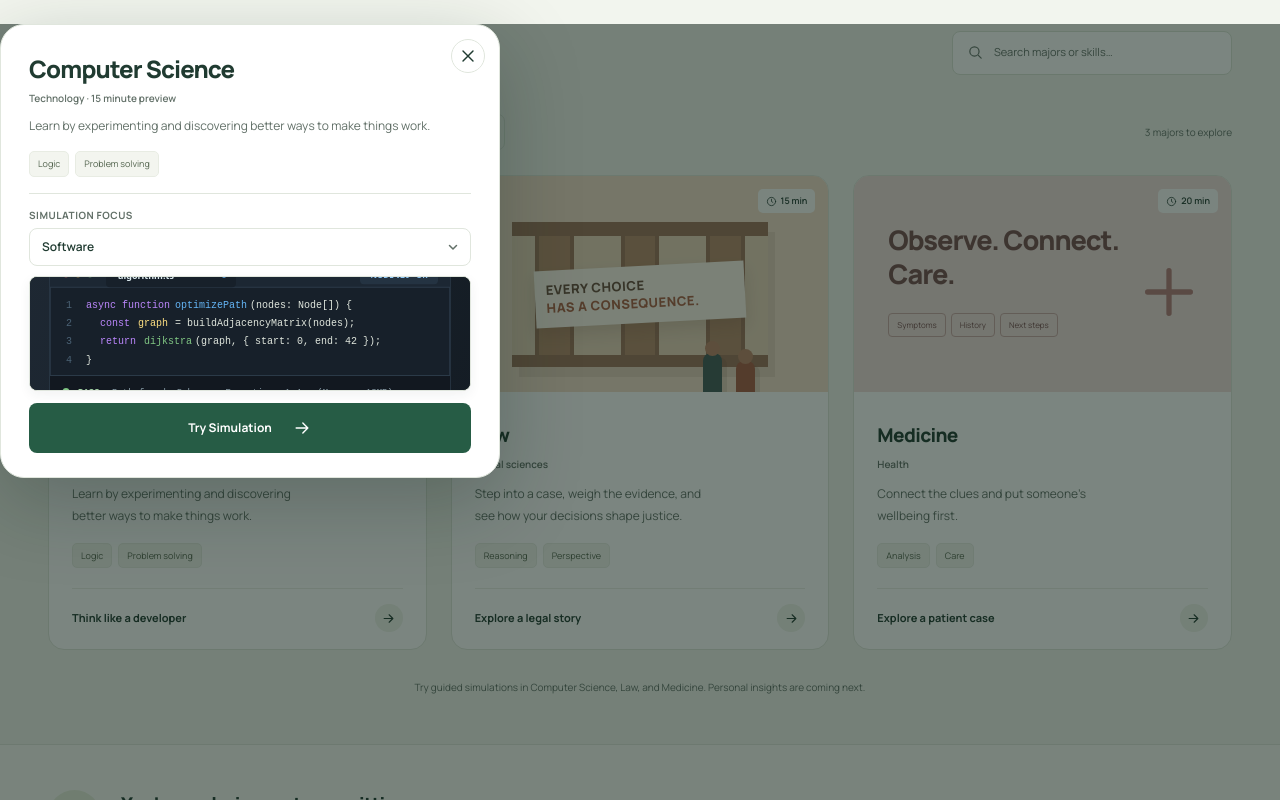
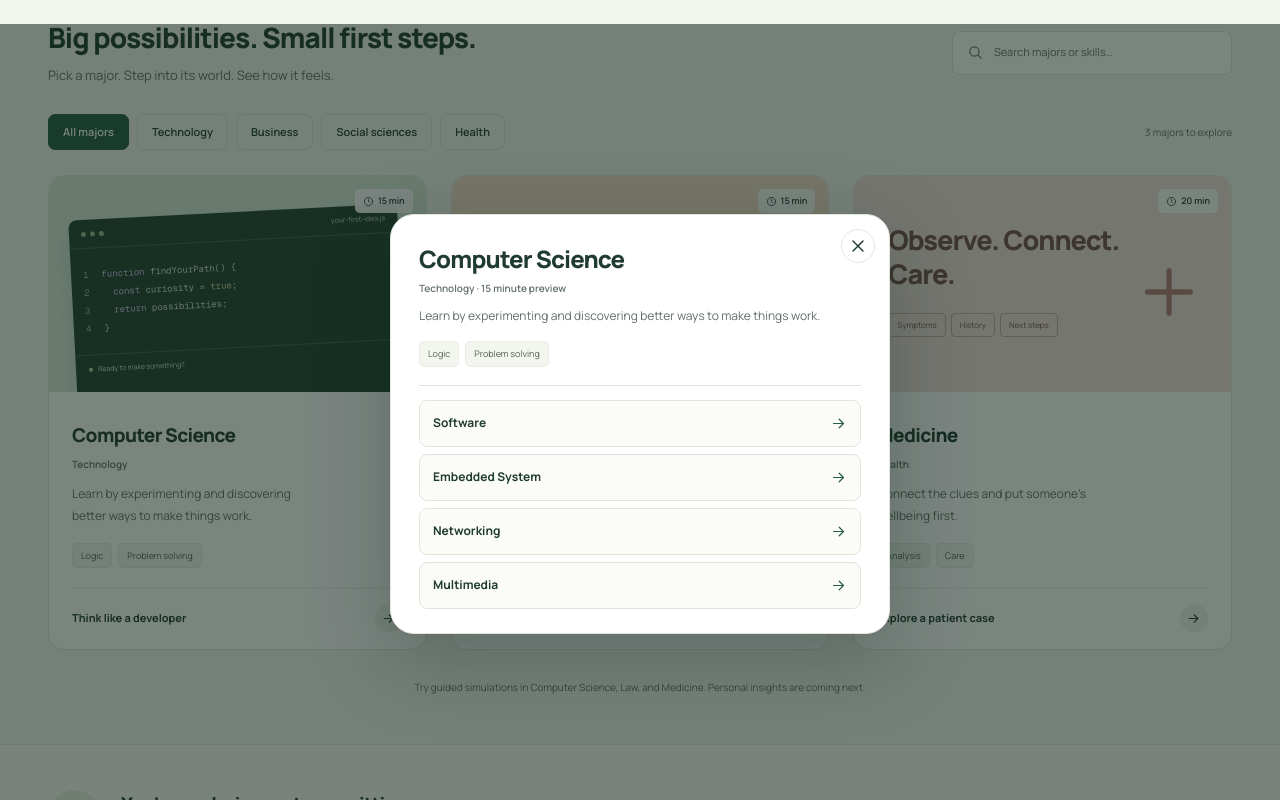
Before and after one commit to ddiazridho/find-your-path, a Next.js app: page / in a window 1280 px wide. Both pictures are taken after a click on the button 237 px from the left and 1051 px from the top of the page. Shown: the part 639-1439 px from the top of the page. Built offline with nearby package versions, Linux system fonts and the light colour scheme.

Commit message:
fix pop up card

```diff
--- a/app/components/explore.tsx
+++ b/app/components/explore.tsx
@@ -66,7 +66,7 @@ export default function Explore({ majors }: { majors: Major[] }) {
       <section className="closing-section container"><span className="closing-symbol"><Icon name="compass" /></span><div><h2>You’re exploring, not committing.</h2><p>Follow your curiosity. Try something unexpected. Your path can change as you do.</p></div><a href="#explore" className="closing-link">Find your first spark<Icon name="arrow" /></a></section>
     </main>
     <footer className="site-footer container"><a href="#" className="footer-brand">find your path.</a><p>A little more clarity. A lot more possibility.</p><span>Made for your next chapter.</span></footer>
-    <dialog ref={dialog} className={`preview-dialog ${selected?.preview.kind === "fields" ? "law-preview-dialog" : selected?.preview.kind === "simulation" ? "simulation-preview-dialog" : ""}`} aria-labelledby="dialog-title" onCancel={closeDialog} onClose={closeDialog} onClick={event => { if (event.target === event.currentTarget) closeDialog(); }}>
+    <dialog ref={dialog} className={`preview-dialog ${selected ? "major-preview-dialog" : ""}`} aria-labelledby="dialog-title" onCancel={closeDialog} onClose={closeDialog} onClick={event => { if (event.target === event.currentTarget) closeDialog(); }}>
       <button className="dialog-close" aria-label="Close preview" onClick={closeDialog} autoFocus><Icon name="close" /></button>
       {selected ? <div className="dialog-content">
         <h2 id="dialog-title">{selected.name}</h2>
--- a/app/components/major-preview.tsx
+++ b/app/components/major-preview.tsx
@@ -1,48 +1,17 @@
 "use client";
 
-import { useState } from "react";
 import Link from "next/link";
-import type { MajorPreview as Preview, Simulation } from "../major-types";
+import type { MajorPreview as Preview } from "../major-types";
 import Icon from "./ui-icon";
 
 export default function MajorPreview({ preview, onNavigate }: { preview: Preview; onNavigate: () => void }) {
-  if (preview.kind === "fields") {
-    return <div className="law-field-picker" aria-label={preview.label}>
-      <p className="law-field-picker-intro">{preview.intro}</p>
-      {preview.fields.map(field => <Link href={field.href} key={field.href} className="law-field-link" onClick={onNavigate}>
-        <span><strong>{field.title}{field.subtitle && `: ${field.subtitle}`}</strong><small>{field.description}</small></span><Icon name="arrow" />
-      </Link>)}
-    </div>;
-  }
+  const fields = preview.kind === "fields"
+    ? preview.fields.map(field => ({ href: field.href, name: `${field.title}${field.subtitle ? `: ${field.subtitle}` : ""}` }))
+    : preview.simulations.map(simulation => ({ href: simulation.href, name: simulation.name }));
 
-  return <SimulationPreview simulations={preview.simulations} onNavigate={onNavigate} />;
+  return <nav className="major-field-picker" aria-label={preview.kind === "fields" ? preview.label : "Choose a computer science simulation"}>
+    {fields.map(field => <Link href={field.href} key={field.href} className="major-field-link" onClick={onNavigate}>
+      <strong>{field.name}</strong><Icon name="arrow" />
+    </Link>)}
+  </nav>;
 }
-
-function SimulationPreview({ simulations, onNavigate }: { simulations: Simulation[]; onNavigate: () => void }) {
-  const [track, setTrack] = useState(simulations[0]?.id ?? "");
-  const selected = simulations.find(simulation => simulation.id === track);
-  if (!selected) return null;
-
-  return <div className="simulation-section">
-    <div className="simulation-field">
-      <label htmlFor="simulation-track-select" className="simulation-label">Simulation Focus</label>
-      <div className="simulation-select-wrap">
-        <select id="simulation-track-select" className="simulation-select" value={track} onChange={event => setTrack(event.target.value)}>
-          {simulations.map(simulation => <option key={simulation.id} value={simulation.id}>{simulation.name}</option>)}
-        </select>
-        <span className="simulation-select-icon" aria-hidden="true">
-          <svg width="12" height="12" viewBox="0 0 12 12" fill="none">
-            <path d="M2.5 4.5L6 8L9.5 4.5" stroke="currentColor" strokeWidth="1.5" strokeLinecap="round" strokeLinejoin="round" />
-          </svg>
-        </span>
-      </div>
-    </div>
-    <div className="simulation-preview-frame">
-      {/* eslint-disable-next-line @next/next/no-img-element -- Local SVG previews keep their existing responsive CSS sizing. */}
-      <img src={selected.image} alt={selected.alt} className="simulation-preview-img" />
-    </div>
-    <Link href={selected.href} className="button button-primary simulation-action" onClick={onNavigate}>
-      Try Simulation<Icon name="arrow" />
-    </Link>
-  </div>;
-}
--- a/app/globals.css
+++ b/app/globals.css
@@ -191,7 +191,8 @@ h2 { font-size: 28px; font-weight: 800; line-height: 1.3; letter-spacing: -.035e
 .empty-state { padding: 64px 20px; text-align: center; }
 .empty-state > .icon { width: 30px; height: 30px; margin-bottom: 15px; }
 .empty-state p { font-size: 13px; color: var(--color-muted); margin-block: 12px 22px; }
-.preview-dialog { padding: 0; border: 1px solid var(--color-line); border-radius: var(--radius-lg); width: min(500px, calc(100% - 32px)); max-height: calc(100dvh - 48px); color: var(--color-ink); background: var(--color-surface); box-shadow: 0 24px 80px rgb(15 36 26 / 25%); overflow: hidden; }
+.preview-dialog { position: fixed; inset: 0; margin: auto; padding: 0; border: 1px solid var(--color-line); border-radius: var(--radius-lg); width: min(500px, calc(100% - 32px)); max-height: calc(100dvh - 32px); color: var(--color-ink); background: var(--color-surface); box-shadow: 0 24px 80px rgb(15 36 26 / 25%); overflow: hidden; }
+.major-preview-dialog { height: 420px; }
 .preview-dialog[open] { animation: dialog-reveal .35s var(--ease-out); }
 .preview-dialog::backdrop { background: rgb(16 34 24 / 55%); }
 .dialog-close { position: absolute; z-index: 2; right: 14px; top: 14px; width: 34px; height: 34px; background: white; border: 1px solid var(--color-line); border-radius: 50%; display: grid; place-items: center; }
@@ -205,17 +206,6 @@ h2 { font-size: 28px; font-weight: 800; line-height: 1.3; letter-spacing: -.035e
 .dialog-notice .icon { width: 18px; margin-top: 2px; }
 .dialog-notice p { font-size: 11px; color: #50624d; line-height: 1.8; }
 .dialog-done { width: 100%; margin-top: 22px; }
-.simulation-section { margin-top: 16px; padding-top: 14px; border-top: 1px solid var(--color-line); display: flex; flex-direction: column; gap: 10px; }
-.simulation-field { display: flex; flex-direction: column; gap: 5px; }
-.simulation-label { font-size: 10px; font-weight: 700; color: var(--color-muted); letter-spacing: .5px; text-transform: uppercase; }
-.simulation-select-wrap { position: relative; width: 100%; }
-.simulation-select { width: 100%; height: 38px; padding: 0 34px 0 12px; font-size: 12px; font-weight: 600; color: var(--color-ink); background: var(--color-surface); border: 1px solid var(--color-line); border-radius: var(--radius-sm); appearance: none; -webkit-appearance: none; cursor: pointer; text-transform: capitalize; transition: border-color .2s, box-shadow .2s; }
-.simulation-select:hover { border-color: #b8c7b8; }
-.simulation-select:focus-visible { outline: 2px solid var(--color-primary); outline-offset: 1px; }
-.simulation-select-icon { position: absolute; right: 12px; top: 50%; transform: translateY(-50%); color: var(--color-muted); pointer-events: none; display: grid; place-items: center; }
-.simulation-preview-frame { width: 100%; height: 115px; border-radius: var(--radius-sm); overflow: hidden; border: 1px solid var(--color-line); background: #13241c; box-shadow: 0 4px 12px rgb(32 59 49 / 6%); display: flex; align-items: center; justify-content: center; }
-.simulation-preview-img { width: 100%; height: 100%; object-fit: cover; display: block; }
-.simulation-action { width: 100%; min-height: 42px; margin-top: 2px; justify-content: center; }
 .how-content { padding: 30px 32px; }
 .how-compass { display: inline-grid; place-items: center; background: #e4eedb; width: 44px; height: 44px; border-radius: 12px; margin-bottom: 12px; }
 .how-compass .icon { width: 26px; height: 26px; }
@@ -338,6 +328,7 @@ h2 { font-size: 28px; font-weight: 800; line-height: 1.3; letter-spacing: -.035e
   .dialog-content h2 { font-size: 26px; }
   .dialog-visual { padding-inline: 45px; height: 210px; }
   .how-content { padding-top: 35px; }
+  .major-preview-dialog { height: 462px; }
 }
 @media (prefers-reduced-motion: reduce) {
   html { scroll-behavior: auto; }
@@ -352,10 +343,22 @@ h2 { font-size: 28px; font-weight: 800; line-height: 1.3; letter-spacing: -.035e
 .law-card-figures span { position: relative; display: block; width: 19px; height: 45px; border-radius: 8px 8px 2px 2px; background: #435b5a; box-shadow: 5px 4px 0 rgb(87 65 49 / 12%); }
 .law-card-figures span::before { content: ''; position: absolute; width: 15px; height: 15px; top: -12px; left: 2px; border-radius: 50%; background: #bd8668; }
 .law-card-figures span:last-child { height: 37px; background: #a95d45; }
-.law-field-picker { margin-top: 19px; border-top: 1px solid var(--color-line); padding-top: 16px; }
-.law-preview-dialog { overflow-y: auto; }
-.simulation-preview-dialog { overflow-y: auto; }
-.law-field-picker-intro { color: var(--color-muted); font-size: 12px; line-height: 1.6; margin-bottom: 12px; }
-.law-field-link { display: flex; justify-content: space-between; align-items: center; gap: 13px; padding: 12px 13px; margin-top: 7px; border: 1px solid #e0e5dc; border-radius: 8px; background: #fbfcf8; transition: background .2s, border-color .2s; }
-.law-field-link:hover { background: #f2f5ed; border-color: #9eb19c; }
-.law-field-link span { min-width: 0; }.law-field-link strong, .law-field-link small { display: block; }.law-field-link strong { font-size: 12px; }.law-field-link small { margin-top: 3px; color: var(--color-muted); font-size: 10px; line-height: 1.4; }.law-field-link .icon { width: 17px; height: 17px; flex: none; color: var(--color-primary); }
+.major-field-picker { margin-top: 18px; border-top: 1px solid var(--color-line); padding-top: 14px; display: grid; gap: 7px; }
+.major-field-link { display: flex; justify-content: space-between; align-items: center; gap: 13px; min-height: 47px; padding: 10px 13px; border: 1px solid #e0e5dc; border-radius: 8px; background: #fbfcf8; transition: background .2s, border-color .2s; }
+.major-field-link:hover { background: #f2f5ed; border-color: #9eb19c; }
+.major-field-link strong { min-width: 0; font-size: 12px; line-height: 1.35; }
+.major-field-link .icon { width: 17px; height: 17px; flex: none; color: var(--color-primary); }
+@media (max-width: 360px) {
+  .major-preview-dialog .dialog-content { padding: 19px 20px; }
+  .major-field-picker { margin-top: 14px; }
+}
+@media (max-height: 550px) {
+  .major-preview-dialog { height: 296px; }
+  .major-preview-dialog .dialog-content { padding-block: 16px; }
+  .major-preview-dialog .dialog-content > p, .major-preview-dialog .dialog-content > .skill-list { display: none; }
+  .major-field-picker { margin-top: 12px; padding-top: 10px; gap: 5px; }
+  .major-field-link { min-height: 40px; padding-block: 7px; }
+}
+@media (max-width: 360px) and (max-height: 550px) {
+  .major-preview-dialog { height: 334px; }
+}
```
Also changed, not shown: 1 other file (tests, documents, lock files or other folders).
